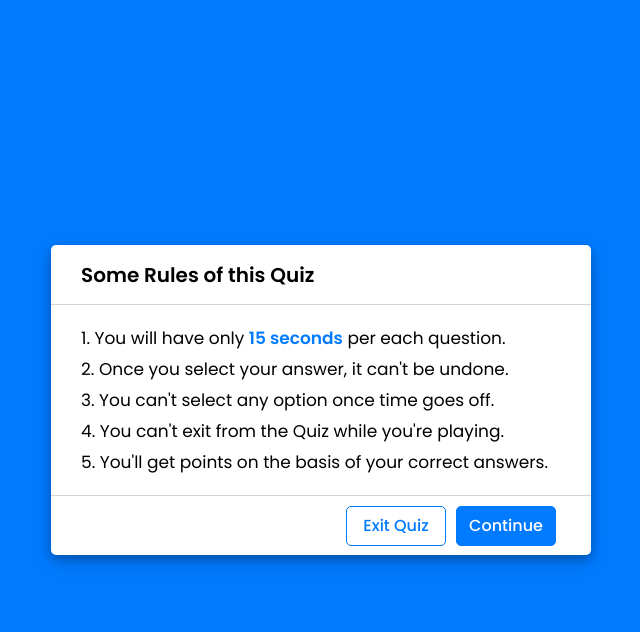
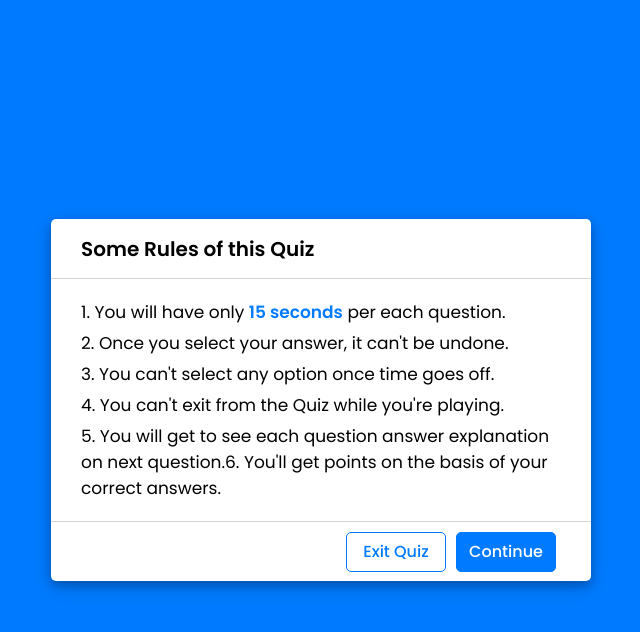
Before and after one commit to Adventuresofbot/boy, a plain HTML site: page index.html in a window 1280 px wide. Both pictures are taken after a click on the button "Start Quiz". Shown: the whole page, without its empty margins (319-959 px from the left). Drawn offline with Linux system fonts and the light colour scheme.

Commit message:
Update index.html

```diff
--- a/index.html
+++ b/index.html
@@ -21,7 +21,8 @@
             <div class="info">2. Once you select your answer, it can't be undone.</div>
             <div class="info">3. You can't select any option once time goes off.</div>
             <div class="info">4. You can't exit from the Quiz while you're playing.</div>
-            <div class="info">5. You'll get points on the basis of your correct answers.</div>
+            <div class="info">5. You will get to see each question answer explanation on next question.</div{
+            <div class="info">6. You'll get points on the basis of your correct answers.</div>
         </div>
         <div class="buttons">
             <button class="quit">Exit Quiz</button>
```
